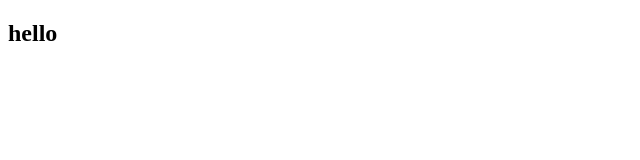
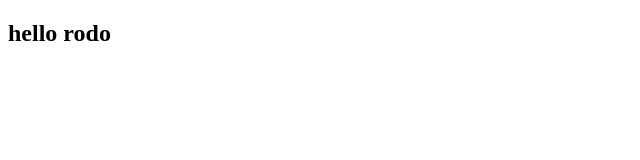
Before and after one commit to alejandrobusi/practica-com-25i, a plain HTML site: page index.html in a window 1280 px wide. Shown: the full height of the page, 0-640 px from the left. Drawn offline with Linux system fonts and the light colour scheme.

Commit message:
editando h2, rodo

```diff
--- a/index.html
+++ b/index.html
@@ -8,6 +8,6 @@
   <title>Document</title>
 </head>
 <body>
-  <h2>hello</h2>
+  <h2>hello rodo</h2>
 </body>
 </html>
```
